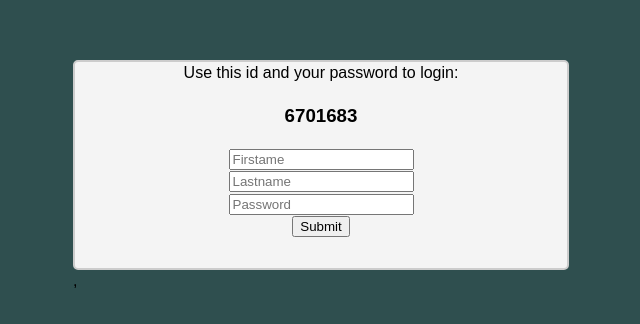
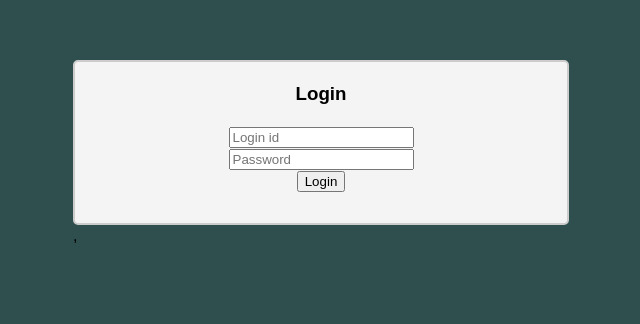
Before and after one commit to Maladiec2/stocks-to-socks, a React (Create React App) app: page / in a window 1280 px wide. Shown: the part 140-464 px from the top of the page, without its empty margins (319-959 px from the left). Built offline with nearby package versions, Linux system fonts and the light colour scheme.

Commit message:
working authentication

```diff
--- a/src/App.js
+++ b/src/App.js
@@ -8,7 +8,7 @@ import HomePage from './components/pages/HomePage';
 function App() {
   return (
     <div className="App">
-      <RegisterPage />
+      <LoginPage />
     </div>
   );
 }
--- a/src/components/pages/HomePage.js
+++ b/src/components/pages/HomePage.js
@@ -2,6 +2,20 @@ import React, { Component } from 'react'
 import Converter from '../converter/Converter'
 
 export class HomePage extends Component {
+
+    constructor(props) {
+        super(props);
+        this.state = {
+
+        }
+    }
+
+    componentDidMount() {
+        if (localStorage.getItem('auth') !== 'true') {
+            window.location.assign('/');
+        }
+    }
+
     render() {
         return (
             <div>
@@ -24,4 +38,6 @@ const cnvStyle = {
     paddingBottom: '30px'
 }
 
+
+
 export default HomePage
--- a/src/components/pages/LoginPage.js
+++ b/src/components/pages/LoginPage.js
@@ -39,7 +39,8 @@ export class LoginPage extends Component {
         setTimeout(() => {
             Axios.post('http://localhost:5000/users/auth', this.state.user)
                 .then(res => {
-                    window.location.assign('/home');
+                    localStorage.setItem('auth', 'true');
+                    window.location.assign(`/home?id=${this.state.inputId}`);
                 })
                 .catch(err => {
                     console.log(err);
```
